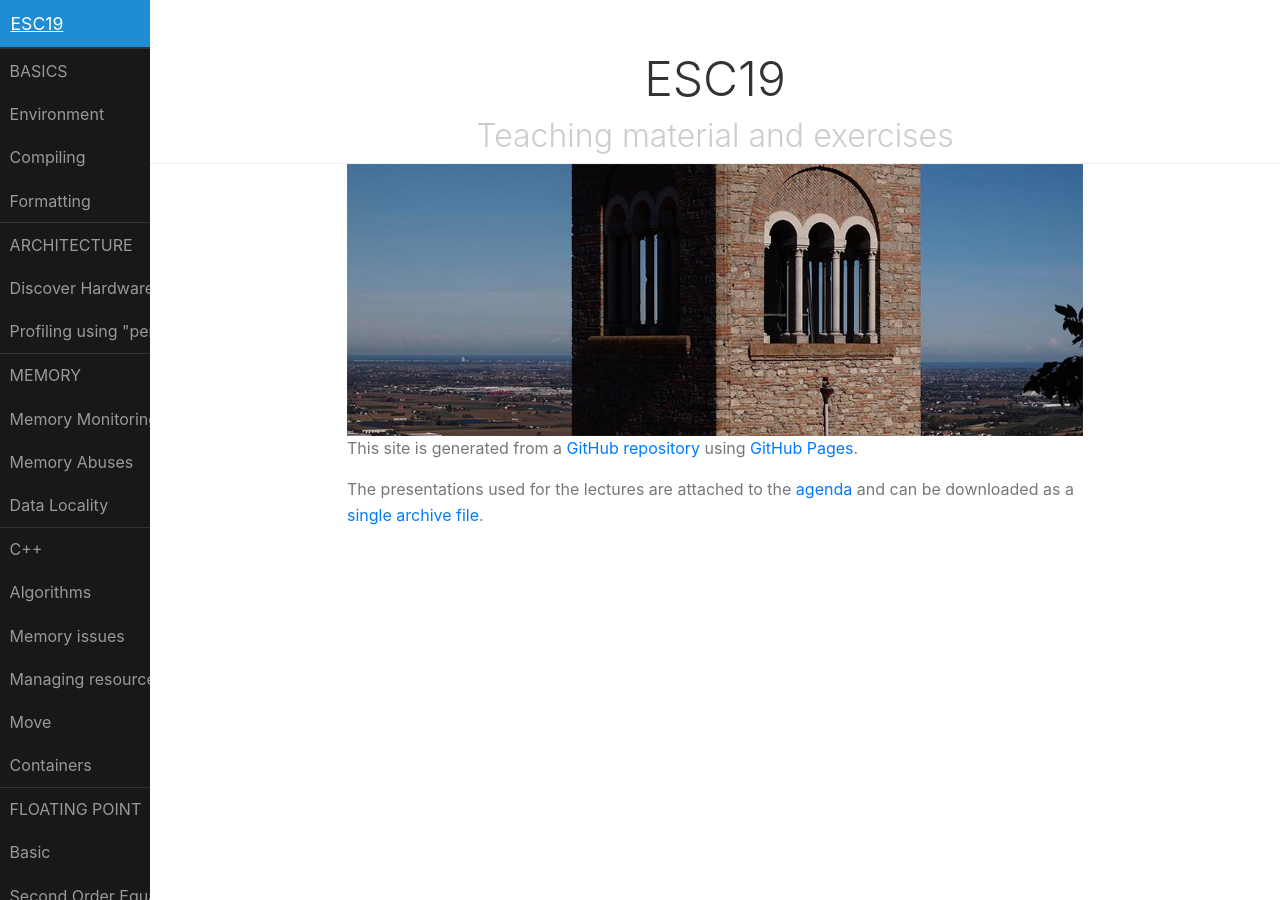
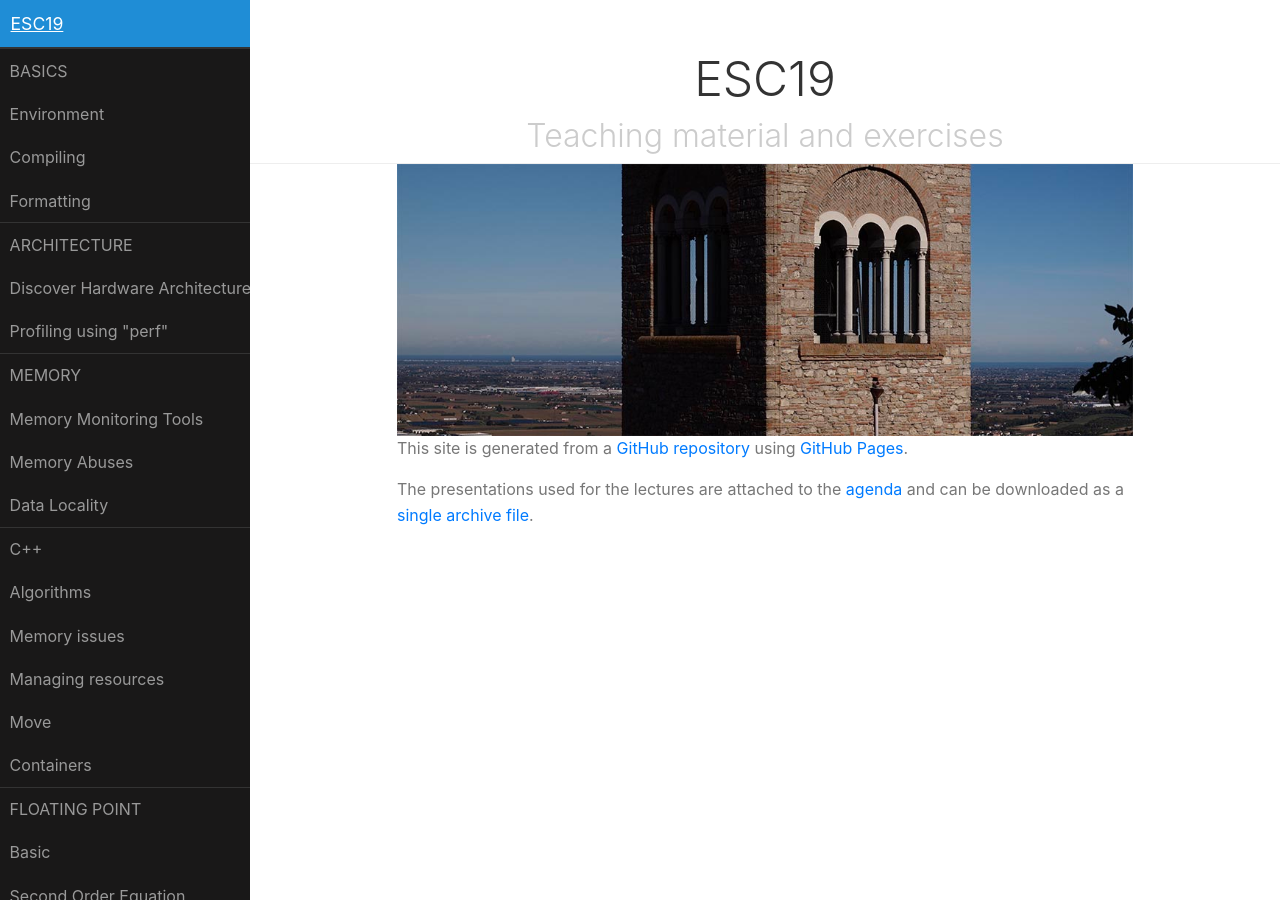
Before and after one commit to vvolkl/esc19, a Jekyll site: the page built from index.md, in a window 1280 px wide. Built offline with Jekyll 4.4.1, drawn with Linux system fonts in a browser that asks for light colours; nearby versions of some CDN libraries.

Commit message:
make menu width customizable, now at 250px

```diff
--- a/css/side-menu.css
+++ b/css/side-menu.css
@@ -1,3 +1,7 @@
+:root {
+    --menu-width: 250px;
+}
+
 body {
     color: #777;
 }
@@ -29,12 +33,12 @@ This is the parent `<div>` that contains the menu and the content area.
     padding-left: 0;
 }
     #layout.active #menu {
-        left: 150px;
-        width: 150px;
+        left: var(--menu-width);
+        width: var(--menu-width);
     }
 
     #layout.active .menu-link {
-        left: 150px;
+        left: var(--menu-width);
     }
 /*
 The content `<div>` is where all your content goes.
@@ -80,8 +84,8 @@ appears on the left side of the page.
 */
 
 #menu {
-    margin-left: -150px; /* "#menu" width */
-    width: 150px;
+    margin-left: calc(-1 * var(--menu-width)); /* "#menu" width */
+    width: var(--menu-width);
     position: fixed;
     top: 0;
     left: 0;
@@ -216,21 +220,21 @@ Hides the menu at `48em`, but modify this based on your app's needs.
     }
 
     #layout {
-        padding-left: 150px; /* left col width "#menu" */
+        padding-left: var(--menu-width); /\* left col width "#menu" *\/ */
         left: 0;
     }
     #menu {
-        left: 150px;
+        left: var(--menu-width);
     }
 
     .menu-link {
         position: fixed;
-        left: 150px;
+        left: var(--menu-width);
         display: none;
     }
 
     #layout.active .menu-link {
-        left: 150px;
+        left: var(--menu-width);
     }
 }
 
@@ -243,6 +247,6 @@ Hides the menu at `48em`, but modify this based on your app's needs.
     */
     #layout.active {
         position: relative;
-        left: 150px;
+        left: var(--menu-width);
     }
 }
```
